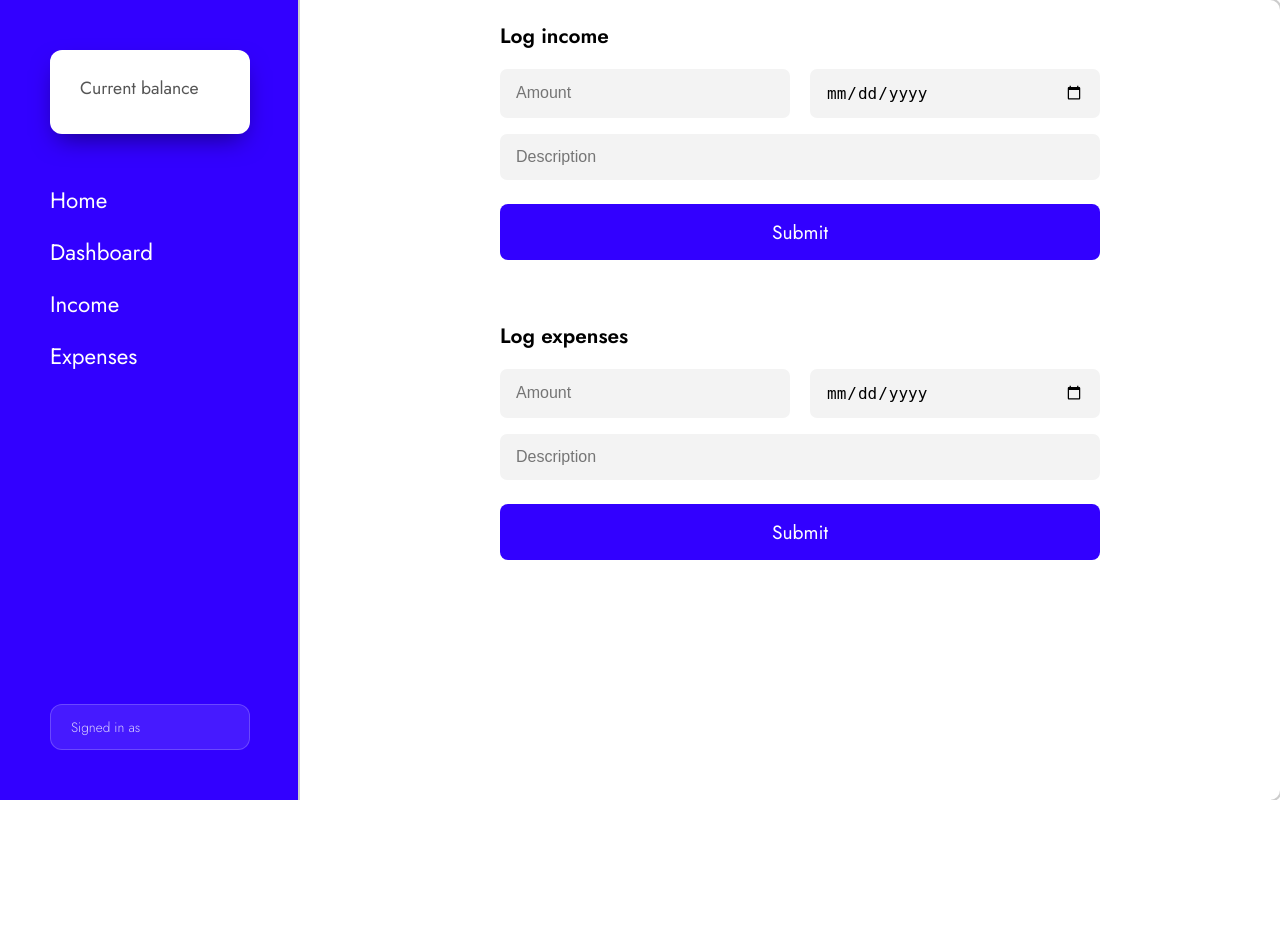
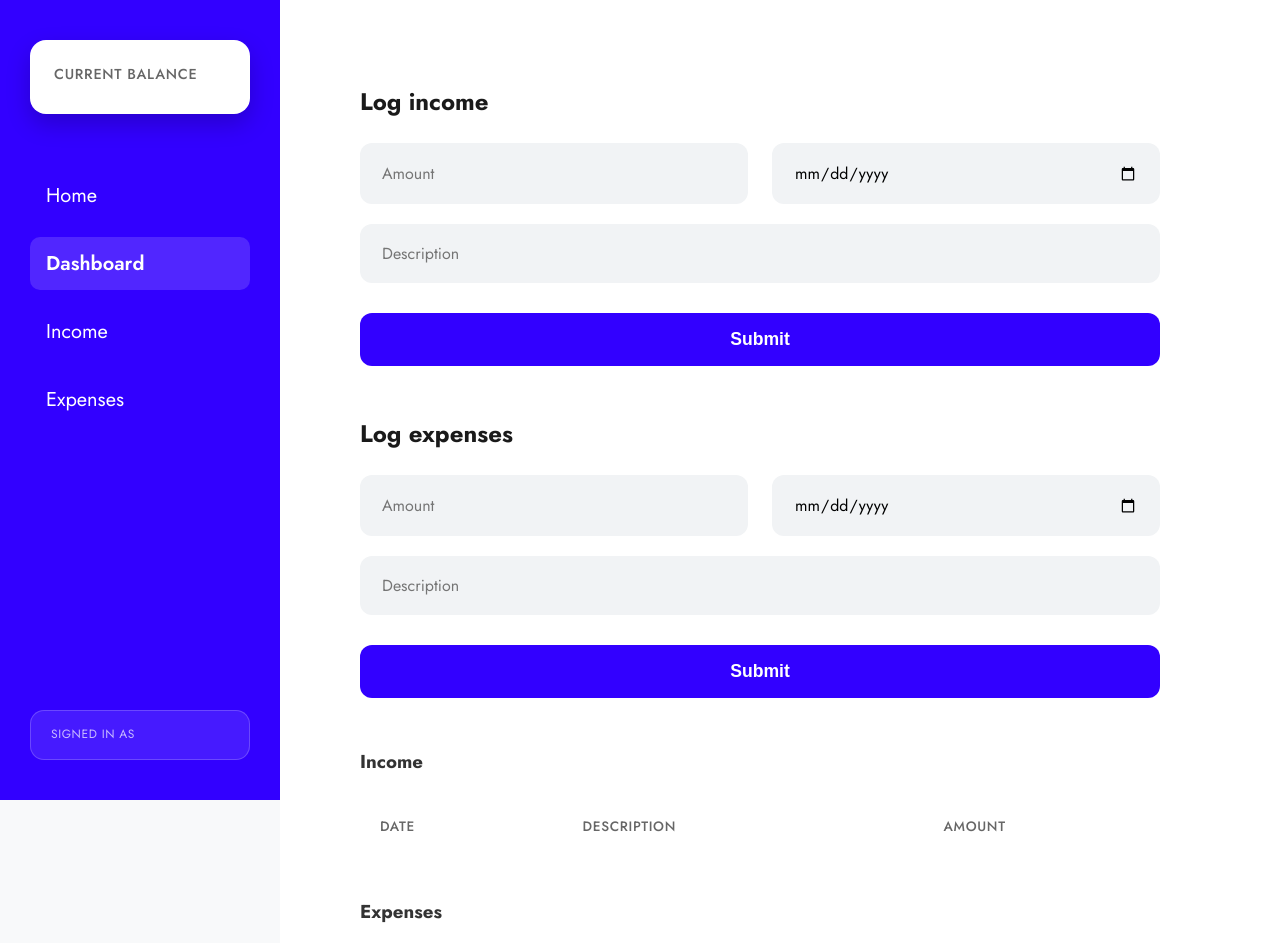
Before and after one commit to kwitonda-theos/personal-finance-tracker, a Django app: template myproject/pft/templates/dashboard.html in a window 1280 px wide. Shown: the top 943 px of the page. Before the commit the page ends 800 px from the top, so only its background shows below. Run offline with Django 5.2, Linux system fonts and the light colour scheme; the template is opened without the code that fills it, so the values that code supplies are empty.

Commit message:
feat: update Dashboard styles for improved layout and responsiveness

```diff
--- a/myproject/pft/static/Dashboard.css
+++ b/myproject/pft/static/Dashboard.css
@@ -1,16 +1,16 @@
+/* Global Styles */
 body {
     font-family: 'Jost', sans-serif;
-    background: #fff;
+    background: #f8f9fa;
     margin: 0;
     padding: 0;
+    color: #333;
 }
-a{
-    transition: color 0.2s;
+
+a {
+    transition: all 0.2s ease;
     text-decoration: none;
-    color: #ffffff;
-}
-a:hover{
-    color: #bfb5ff;
+    color: inherit;
 }
 
 .container {
@@ -18,116 +18,147 @@ a:hover{
     min-height: 100vh;
 }
 
+/* Sidebar Styling */
 .sidebar {
     background: #3200ff;
     color: #fff;
-    width: 300px;
+    width: 280px;
     display: flex;
     flex-direction: column;
     align-items: center;
-    padding-top: 50px;
-    padding-bottom: 50px;
+    padding: 40px 20px;
     box-sizing: border-box;
+    position: fixed;
+    height: 100vh;
+    left: 0;
+    top: 0;
 }
 
+/* Balance Card */
 .balance-card {
-    background: #fff;
-    color: #222;
-    border-radius: 12px;
-    padding: 25px 30px;
-    margin-bottom: 30px;
-    box-shadow: 0px 11px 26px -8px rgba(0,0,0,0.52);
+    background: #ffffff;
+    color: #1a1a1a;
+    border-radius: 16px;
+    padding: 24px;
+    margin-bottom: 40px;
+    box-shadow: 0 10px 25px rgba(0, 0, 0, 0.2);
     text-align: left;
-    width: 200px;
+    width: 100%;
+    max-width: 220px;
     box-sizing: border-box;
 }
 
 .balance-card span {
-    font-size: 1.1rem;
+    font-size: 0.9rem;
     display: block;
-    margin-bottom: 8px;
-    color: #555;
+    margin-bottom: 6px;
+    color: #666;
+    text-transform: uppercase;
+    letter-spacing: 0.05em;
+    font-weight: 500;
 }
 
 .balance-card h2 {
-    font-size: 1.6rem;
-    font-weight: 600;
+    font-size: 1.75rem;
+    font-weight: 700;
     margin: 0;
+    color: #3200ff;
 }
 
+/* Navigation */
 .nav {
     flex-grow: 1;
-    width: 200px;
+    width: 100%;
+    max-width: 220px;
 }
 
 .nav ul {
     list-style: none;
     padding: 0;
     margin: 0;
-    text-decoration: none;
 }
 
 .nav li {
-    font-size: 1.4rem;
-    margin: 20px 0;
-    text-align: left;
+    font-size: 1.25rem;
+    margin: 15px 0;
+    padding: 12px 16px;
+    border-radius: 10px;
     cursor: pointer;
-    transition: color 0.2s;
+    transition: all 0.2s ease;
+    display: flex;
+    align-items: center;
+}
+
+.nav li a {
+    color: #fff;
+    display: block;
+    width: 100%;
 }
 
 .nav li:hover {
-    color: #bfb5ff;
+    background: rgba(255, 255, 255, 0.1);
+    transform: translateX(5px);
 }
 
-/* User Card Styles - Positioned at bottom */
+.nav li.Dashboard-tab {
+    background: rgba(255, 255, 255, 0.15);
+    font-weight: 600;
+}
+
+/* User Card - Refined Design */
 .user-card {
     position: relative;
     margin-top: auto;
     background: rgba(255, 255, 255, 0.1);
     border: 1px solid rgba(255, 255, 255, 0.2);
-    padding: 12px 20px;
-    border-radius: 12px;
+    padding: 14px 20px;
+    border-radius: 14px;
     cursor: pointer;
-    transition: all 0.3s ease;
-    width: 200px;
+    transition: all 0.3s cubic-bezier(0.4, 0, 0.2, 1);
+    width: 100%;
+    max-width: 220px;
     box-sizing: border-box;
 }
 
 .user-card:hover {
-    background: rgba(255, 255, 255, 0.15);
-    border-color: rgba(255, 255, 255, 0.3);
+    background: rgba(255, 255, 255, 0.18);
+    border-color: rgba(255, 255, 255, 0.4);
+    transform: translateY(-2px);
 }
 
 .user-card-summary {
     display: flex;
     flex-direction: column;
-    align-items: flex-start;
 }
 
 .signed-in-text {
-    font-size: 0.85rem;
-    font-weight: 300;
-    opacity: 0.8;
+    font-size: 0.75rem;
+    font-weight: 400;
+    opacity: 0.7;
+    text-transform: uppercase;
+    letter-spacing: 0.05em;
 }
 
 .user-display-name {
     font-size: 1.1rem;
     font-weight: 600;
+    margin-top: 2px;
 }
 
+/* User Card Popup */
 .user-card-popup {
     position: absolute;
-    bottom: calc(100% + 15px); /* Position above the card since it's at the bottom */
+    bottom: calc(100% + 15px);
     left: 0;
     background: #ffffff;
-    color: #222;
-    width: 240px;
-    padding: 20px;
-    border-radius: 16px;
-    box-shadow: 0 10px 30px rgba(0, 0, 0, 0.15);
+    color: #1a1a1a;
+    width: 260px;
+    padding: 24px;
+    border-radius: 20px;
+    box-shadow: 0 15px 40px rgba(0, 0, 0, 0.2);
     opacity: 0;
     visibility: hidden;
-    transform: translateY(10px);
+    transform: translateY(15px);
     transition: all 0.3s cubic-bezier(0.4, 0, 0.2, 1);
     z-index: 1000;
 }
@@ -177,62 +208,69 @@ a:hover{
     background: #ff4757;
     color: #fff !important;
     text-align: center;
-    padding: 10px;
-    border-radius: 8px;
-    font-size: 0.95rem;
-    font-weight: 500;
-    transition: background 0.2s;
+    padding: 12px;
+    border-radius: 10px;
+    font-size: 1rem;
+    font-weight: 600;
+    transition: all 0.2s ease;
 }
 
 .signout-btn:hover {
     background: #ff6b81;
-    color: #fff !important;
+    transform: scale(1.02);
+    box-shadow: 0 4px 12px rgba(255, 71, 87, 0.3);
 }
 
+/* Main Content Area */
 .main-content {
     flex: 1;
-    background: #fff;
-    padding: 0px 40px 0px 200px;
-    border-radius: 0 10px 10px 0;
-    box-shadow: 0 0 0 2px #ccc;
-    display: flex;
-    flex-direction: column;
-    justify-content: flex-start;
+    margin-left: 280px; /* Width of fixed sidebar */
+    padding: 60px 80px;
+    background: #ffffff;
+    min-height: 100vh;
+    box-sizing: border-box;
 }
 
 .form-section {
-    margin-bottom: 40px;
-    max-width: 600px;
+    margin-bottom: 50px;
+    max-width: 800px;
 }
 
 .form-section h3 {
-    font-size: 1.3rem;
-    font-weight: 600;
-    margin-bottom: 18px;
+    font-size: 1.5rem;
+    font-weight: 700;
+    margin-bottom: 24px;
+    color: #1a1a1a;
 }
 
 .form {
     display: flex;
     flex-direction: column;
-    gap: 16px;
+    gap: 20px;
 }
 
 .form-row {
     display: flex;
-    gap: 20px;
+    gap: 24px;
 }
 
-.form input[type="number"],
-.form input[type="date"],
-.form input[type="text"] {
-    background: #f3f3f3;
-    border: none;
-    border-radius: 7px;
-    padding: 14px 16px;
+.form input {
+    background: #f1f3f5;
+    border: 2px solid transparent;
+    border-radius: 12px;
+    padding: 16px 20px;
     font-size: 1rem;
     width: 100%;
     box-sizing: border-box;
     outline: none;
+    font-family: 'Jost', sans-serif;
+    transition: all 0.2s ease;
+}
+
+.form input:focus {
+    background: #fff;
+    border-color: #3200ff;
+    box-shadow: 0 0 0 4px rgba(50, 0, 255, 0.1);
 }
 
 .form-row input {
@@ -243,174 +281,94 @@ a:hover{
     background: #3200ff;
     color: #fff;
     border: none;
-    border-radius: 8px;
-    padding: 14px 0;
-    font-size: 1.2rem;
-    font-family: 'Jost', sans-serif;
-    font-weight: 400;
+    border-radius: 12px;
+    padding: 16px 0;
+    font-size: 1.1rem;
+    font-weight: 600;
     cursor: pointer;
-    margin-top: 8px;
-    transition: background 0.2s;
-    transition: color 0.2s;
+    margin-top: 10px;
+    transition: all 0.2s ease;
 }
 
 .submit-btn:hover {
-    background: #4d22e6;
-    color: #e6e0ff;
+    background: #2511b8;
+    transform: translateY(-2px);
+    box-shadow: 0 8px 20px rgba(50, 0, 255, 0.2);
 }
 
-.income-section {
-    margin-top: 30px;
-    max-width: 700px;
-    display: none;
+/* Tables Styling */
+.income-section, .expenses-section {
+    margin-top: 40px;
+    max-width: 900px;
 }
 
-.income-table {
+table {
     width: 100%;
-    border-collapse: collapse;
-    margin-top: 10px;
-    font-family: 'Jost', sans-serif;
+    border-collapse: separate;
+    border-spacing: 0 10px;
 }
 
-.income-table th,
-.income-table td {
-    border: 1px solid #222;
-    padding: 10px 0;
-    text-align: center;
-    font-size: 1rem;
-    font-weight: 400;
+th {
+    text-align: left;
+    padding: 12px 20px;
+    color: #666;
+    font-weight: 500;
+    text-transform: uppercase;
+    font-size: 0.85rem;
+    letter-spacing: 0.05em;
 }
 
-.income-table th {
-    font-weight: 500;
-    background: #fff;
+td {
+    padding: 16px 20px;
+    background: #f8f9fa;
+    border-top: 1px solid #eee;
+    border-bottom: 1px solid #eee;
 }
 
-.income-table td {
-    background: #fff;
+td:first-child {
+    border-left: 1px solid #eee;
+    border-radius: 12px 0 0 12px;
 }
 
-.income-table th:last-child,
-.income-table td:last-child {
-    width: 80px;
+td:last-child {
+    border-right: 1px solid #eee;
+    border-radius: 0 12px 12px 0;
 }
 
-.income-row{
-    border: 1px solid #222;
-    padding: 10px 0;
-    text-align: center;
-    font-size: 1rem;
-    font-weight: 400;
-}
-
-.expenses-section {
-    margin-top: 30px;
-    max-width: 700px;
-    display: none;
-}
-
-.expenses-table {
-    width: 100%;
-    border-collapse: collapse;
-    margin-top: 10px;
-    font-family: 'Jost', sans-serif;
-}
-
-.expenses-table th,
-.expenses-table td {
-    border: 1px solid #222;
-    padding: 10px 0;
-    text-align: center;
-    font-size: 1rem;
-    font-weight: 400;
-}
-
-.expenses-table th {
-    font-weight: 500;
-    background: #fff;
-}
-
-.expenses-table td {
-    background: #fff;
-}
-
-.expenses-table th:last-child,
-.expenses-table td:last-child {
-    width: 80px;
-}
-
-.expenses-row{
-    border: 1px solid #222;
-    padding: 10px 0;
-    text-align: center;
-    font-size: 1rem;
-    font-weight: 400;
-}
-
-.delete-icon {
-    display: none;
+/* Mobile Responsiveness */
+@media (max-width: 1024px) {
+    .sidebar {
+        width: 240px;
+    }
+    .main-content {
+        margin-left: 240px;
+        padding: 40px;
+    }
 }
 
 @media (max-width: 768px) {
     .container {
         flex-direction: column;
     }
-
     .sidebar {
+        position: relative;
         width: 100%;
-        box-sizing: border-box;
+        height: auto;
         padding: 30px 20px;
     }
-
-    .balance-card {
-        margin-bottom: 20px;
-        width: calc(100% - 60px);
-        max-width: 320px;
-        box-sizing: border-box;
+    .main-content {
+        margin-left: 0;
+        padding: 30px 20px;
     }
-
-    .nav ul {
-        display: flex;
-        flex-wrap: wrap;
-        justify-content: center;
-        gap: 20px;
-        margin: 0;
-        padding: 0;
+    .user-card-popup {
+        left: 50%;
+        transform: translateX(-50%) translateY(15px);
     }
-
-    .nav li {
-        margin: 10px 0;
-        font-size: 1.3rem;
+    .user-card:hover .user-card-popup {
+        transform: translateX(-50%) translateY(0);
     }
-
-    .main-content {
-        padding: 30px 20px;
-        box-shadow: none;
-        border-radius: 0;
-    }
-
-    .form-section {
-        max-width: 100%;
-    }
-
-    .form-row {
-        flex-direction: column;
-        gap: 12px;
-    }
-
-    .form-row input {
-        width: 100%;
-    }
-
-    .income-section,
-    .expenses-section {
-        max-width: 100%;
-        overflow-x: auto;
-        -webkit-overflow-scrolling: touch;
-    }
-
-    .income-table,
-    .expenses-table {
-        min-width: 500px;
+    .user-card-popup::before {
+        left: 50%;
+        margin-left: -7px;
     }
 }
```
Also changed, not shown: other parts of myproject/pft/static/Dashboard.css (+12 -12 lines).
